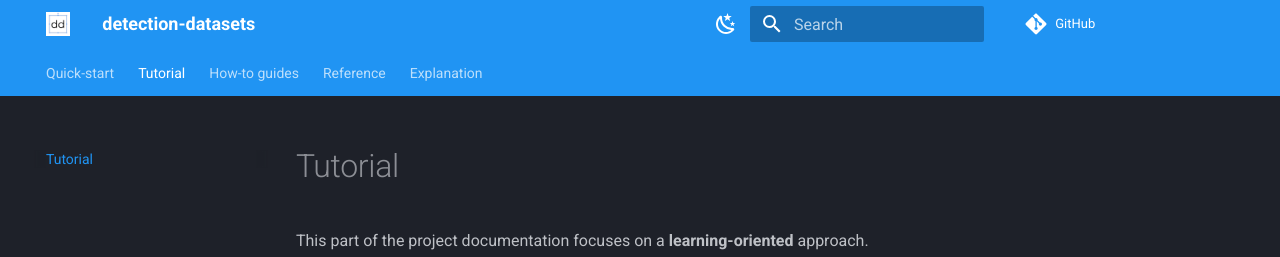
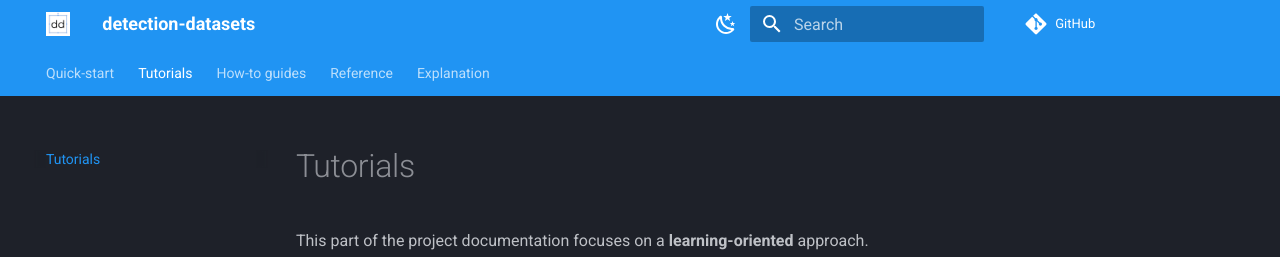
Before and after one commit to blinjrm/detection-datasets, an MkDocs documentation site: the page built from docs/tutorials.md, in a window 1280 px wide. Shown: the top 257 px of the page. Built offline with MkDocs 1.6.1 and Material for MkDocs 9.7.7, drawn with Linux system fonts in a browser that asks for light colours; comment, search, counter and statistics services are not loaded; some of the changed lines change nothing that is shown.

Commit message:
fix: typo.

```diff
--- a/mkdocs.yml
+++ b/mkdocs.yml
@@ -33,7 +33,7 @@ plugins:
 
 nav:
   - Quick-start: index.md
-  - Tutorial: tutorials.md
+  - Tutorials: tutorials.md
   - How-to guides: how-to-guides.md
   - Reference:
       - reference/index.md
```
